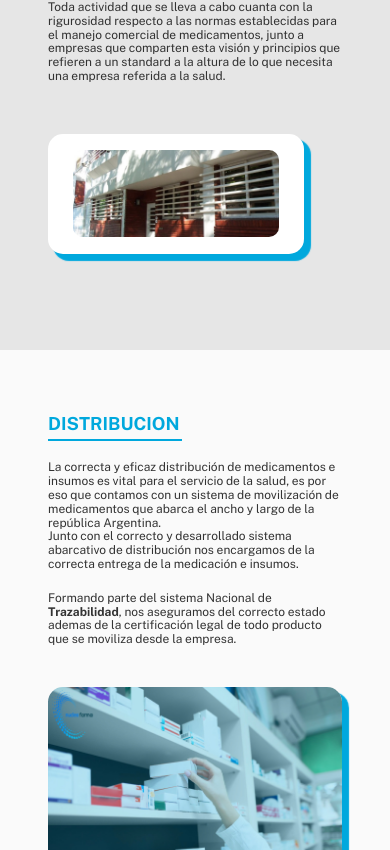
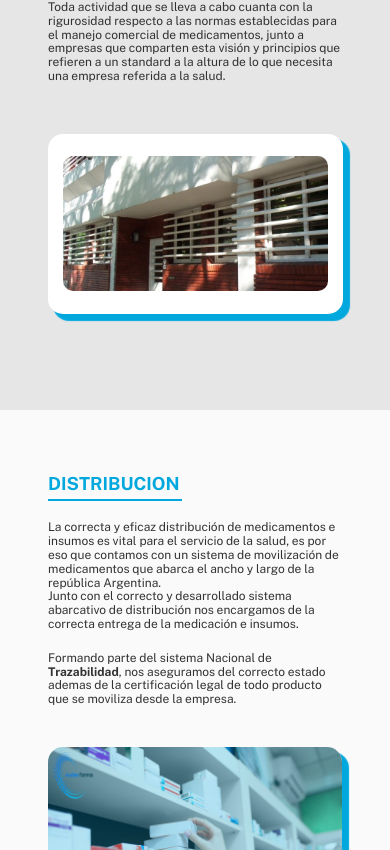
Before and after one commit to DevSync-Solutions/NucleoFarma, a React (Vite) app in the folder client/: page / in a window 390 px wide. Shown: the part 2094-2944 px from the top of the page. Built offline with nearby package versions, Linux system fonts and the light colour scheme.

Commit message:
corrijo img home responsive

```diff
--- a/client/src/pages/home/home.css
+++ b/client/src/pages/home/home.css
@@ -105,7 +105,6 @@ section h2 {
 
 .img-quienes-somos {
   width: 100%;
-  height: 400px;
   background-color: rgb(255, 255, 255);
   display: flex;
   align-items: center;
@@ -114,10 +113,13 @@ section h2 {
   border-radius: 15px;
   box-shadow: 6px 6px 1px 1px var(--color-nucleo-1);
   margin-bottom: 6rem;
+  overflow: hidden;
+  position: relative;
 }
 .img-quienes-somos img {
   max-width: 850px;
   border-radius: 10px;
+  object-fit: cover;
 }
 
 /* DISTRIBUCION */
@@ -164,7 +166,7 @@ section h2 {
   color: var(--color);
 }
 
-@media (max-width: 1230px) {
+@media (max-width: 1500px) {
   .section-quienes-somos {
     flex-direction: column;
     gap: 50px;
@@ -177,10 +179,9 @@ section h2 {
   }
   .img-quienes-somos {
     width: 100%;
-    height: 350px;
   }
   .img-quienes-somos img {
-    width: 800px;
+    width: 100%;
   }
   .div-text-title-quienes-somos {
     display: flex;
@@ -192,13 +193,19 @@ section h2 {
   .section-distribucion img {
     width: 80%;
     max-width: 300px;
-    max-height: 200px;
+    max-height: 210px;
   }
 }
 
-@media (min-width: 1231px) {
+@media (min-width: 1500px) {
   .img-quienes-somos {
     margin-top: 6rem;
+  }
+}
+
+@media (min-width: 1200px) and (max-width: 1499px) {
+  .img-quienes-somos img {
+    max-width: 1200px;
   }
 }
 
@@ -226,13 +233,18 @@ section h2 {
     max-width: 300px;
   }
   .img-quienes-somos {
-    width: 80%;
-    height: 200px;
+    width: 95%;
+    padding: 15px;
+    height: auto;
   }
 }
 @media (max-width: 450px) {
   .img-quienes-somos {
-    width: 70%;
-    height: 70px;
+    width: 90%;
+    height: 150px;
+    padding: 15px;
+  }
+  .img-quienes-somos img {
+    height: 90%;
   }
 }
```
